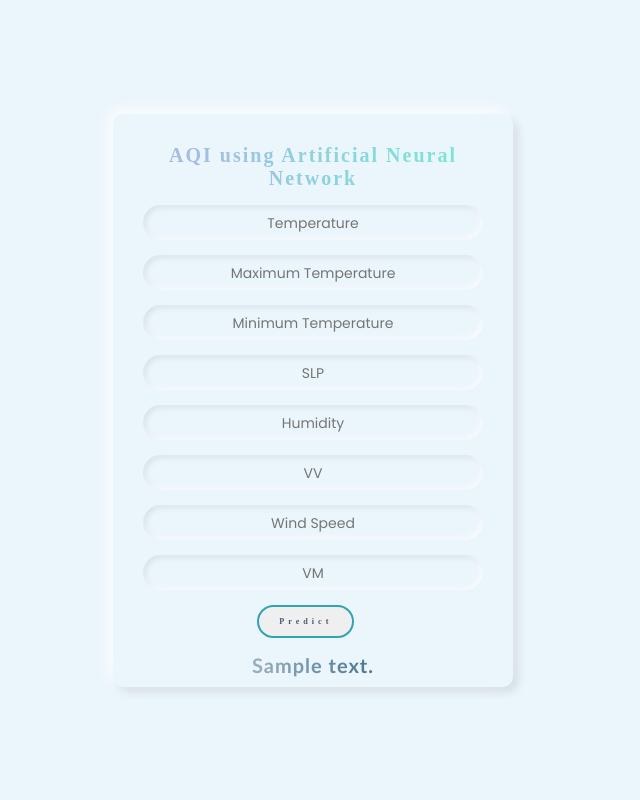
After one commit to testsido/aqi, a Flask app: template templates/ANN.html in a window 1280 px wide. The commit adds this page. Shown: the whole page, without its empty margins (327-967 px from the left). Run offline with Flask 2, Linux system fonts and the light colour scheme; the template is opened without the code that fills it: most values are stand-ins (such as "Sample title", 1, 10 or a date in 2020).

Commit message:
Add files via upload

```diff
--- /dev/null
+++ b/templates/ANN.html
@@ -0,0 +1,75 @@
+<!DOCTYPE html>
+<html>
+<head>
+    <meta charset='utf-8'>
+    <meta http-equiv='X-UA-Compatible' content='IE=edge'>
+    <title>ANN - AQI</title>
+    <meta name='viewport' content='width=device-width, initial-scale=1'>
+    <!-- <link rel='stylesheet' type='text/css' media='screen' href='innerstyle.css'> -->
+    <!-- <link rel='stylesheet' type='text/css' media='screen' href='buttonstyle.css'> -->
+    <link rel="stylesheet" href="{{ url_for('static', filename='css/innerstyle.css') }}">
+    <link rel="stylesheet" href="{{ url_for('static', filename='css/buttonstyle.css') }}">
+</head>
+<body>
+    <div class="form">
+        <h2>
+            AQI using Artificial Neural Network
+        </h2>
+        <form action="{{ url_for('predictANN')}}"method="post">
+        <div class="input">
+            <div class="inputBox">
+                <!-- <label> Tm </label> -->
+                <input type="text" name="T" placeholder="Temperature" required="required"">
+            </div>
+            <div class="inputBox">
+                <!-- <label> VSS </label> -->
+                <input type="text" name="TM" placeholder="Maximum Temperature" required="required">
+            </div>
+            <div class="inputBox">
+                <!-- <label> Tm </label> -->
+                <input type="text" name="Tm" placeholder="Minimum Temperature" required="required">
+            </div>
+            <div class="inputBox">
+                <!-- <label> Tm </label> -->
+                <input type="text" name="SLP" placeholder="SLP" required="required">
+            </div>
+            <div class="inputBox">
+                <!-- <label> Tm </label> -->
+                <input type="text" name="H" placeholder="Humidity" required="required">
+            </div>
+            <div class="inputBox">
+                <!-- <label> Tm </label> -->
+                <input type="text"  name="VV" placeholder="VV" required="required">
+            </div>
+            <div class="inputBox">
+                <!-- <label> Tm </label> -->
+                <input type="text"  name="V" placeholder="Wind Speed" required="required">
+            </div>
+            <div class="inputBox">
+                <!-- <label> Tm </label> -->
+                <input type="text" name="VM" placeholder="VM" required="required">
+            </div>
+            <button type="submit" class="btn">Predict</button>
+        </div>
+        </form>
+        <p style=" margin-top:15px;font-size:20px;font-weight: 900;
+    font-family: 'Trebuchet MS', 'Lucida Sans Unicode', 'Lucida Grande', 'Lucida Sans', Arial, sans-serif ;
+    letter-spacing: 1px;
+    /* background: linear-gradient(to right, #ACB6E5, #74ebd5); */
+    background: #00416A;  /* fallback for old browsers */
+background: -webkit-linear-gradient(to right, #E4E5E6, #00416A);  /* Chrome 10-25, Safari 5.1-6 */
+background: linear-gradient(to right, #E4E5E6, #00416A); /* W3C, IE 10+/ Edge, Firefox 16+, Chrome 26+, Opera 12+, Safari 7+ */
+
+	background-clip: text;
+	-webkit-background-clip: text;
+	color: transparent;
+
+        ">
+                {{ prediction_text }}
+    </p>
+        </div>
+
+
+
+</body>
+</html>
```
Also changed, not shown: templates/index1.html (+7 -7 lines).
